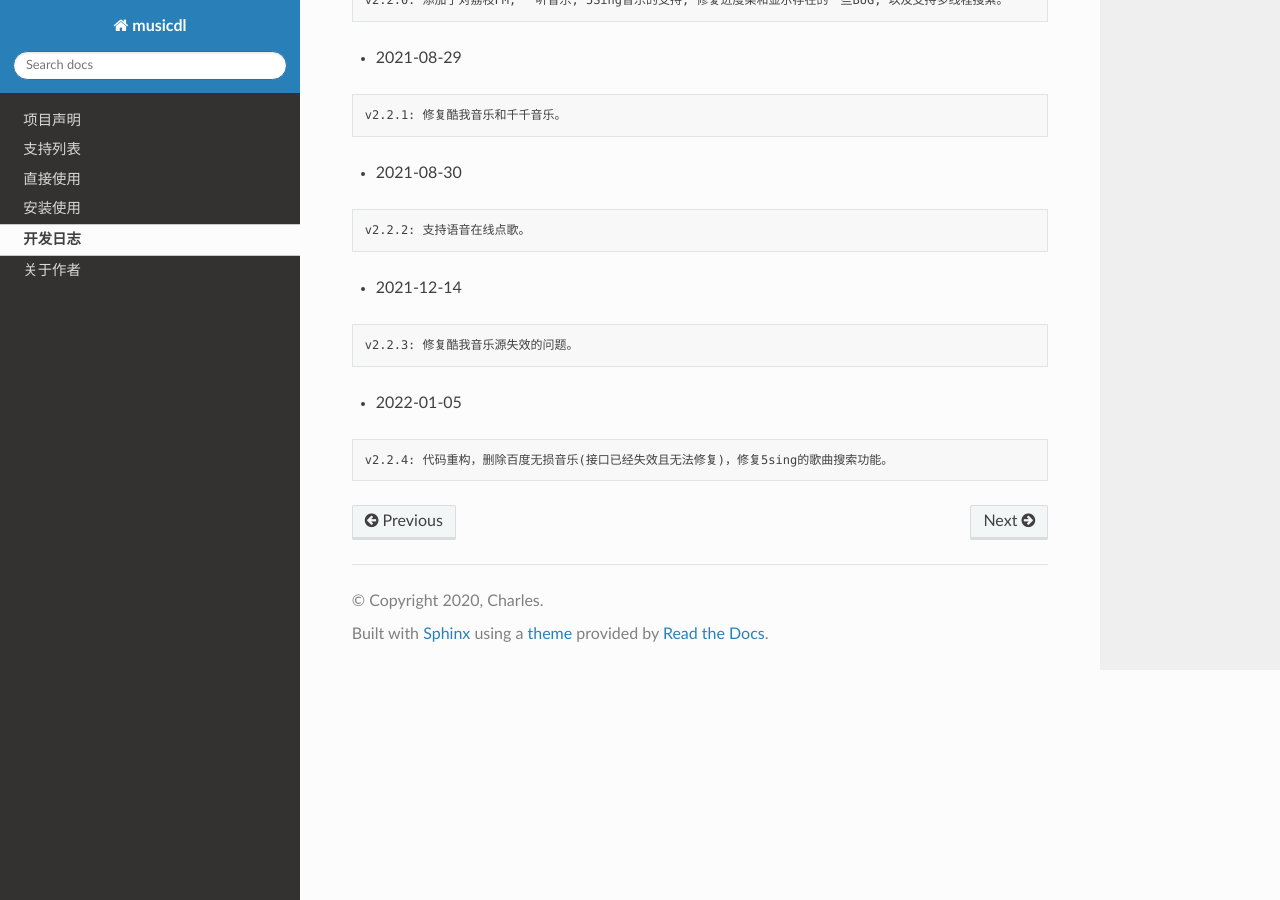
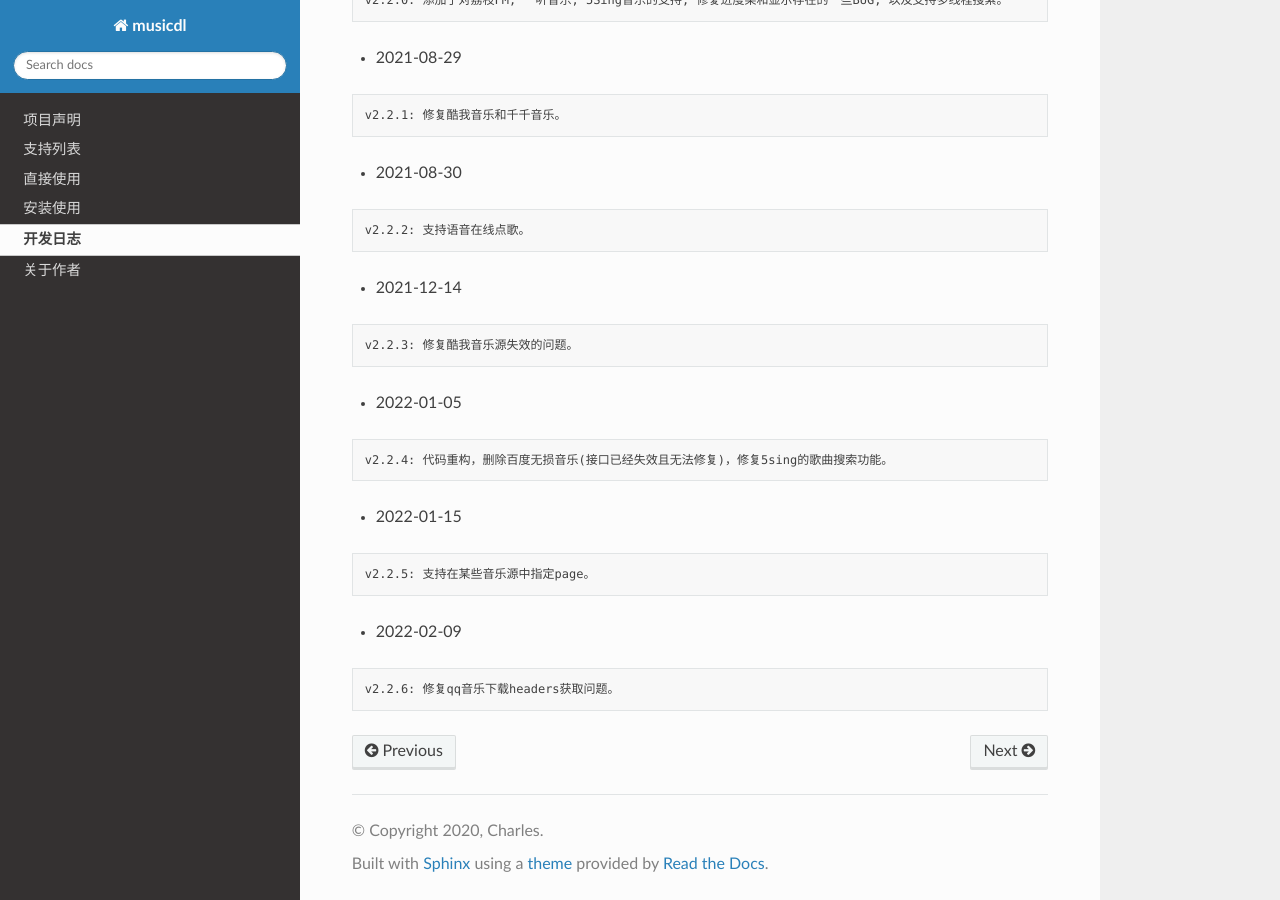
Before and after one commit to CharlesPikachu/musicdl, a Sphinx documentation site: the page built from docs/Changelog.md, in a window 1280 px wide and 900 px high, scrolled down 2762 px. Built offline with Sphinx 7.4.7 and the Read the Docs theme 2.0.0, drawn with Linux system fonts in a browser that asks for light colours.

Commit message:
update docs

````diff
--- a/docs/Changelog.md
+++ b/docs/Changelog.md
@@ -108,3 +108,11 @@ v2.2.3: 修复酷我音乐源失效的问题。
 ```
 v2.2.4: 代码重构，删除百度无损音乐(接口已经失效且无法修复)，修复5sing的歌曲搜索功能。
 ```
+- 2022-01-15
+```
+v2.2.5: 支持在某些音乐源中指定page。
+```
+- 2022-02-09
+```
+v2.2.6: 修复qq音乐下载headers获取问题。
+```
````
